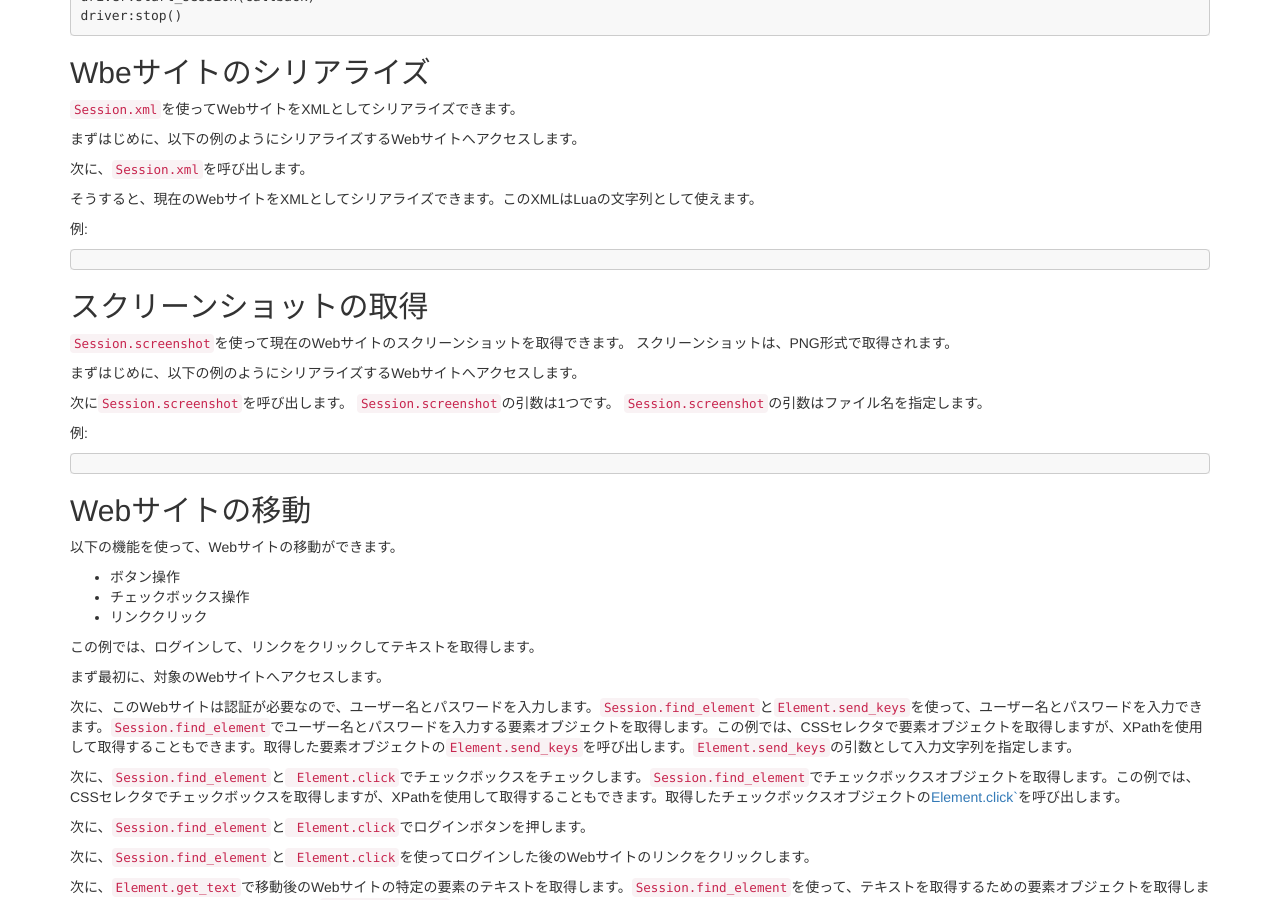
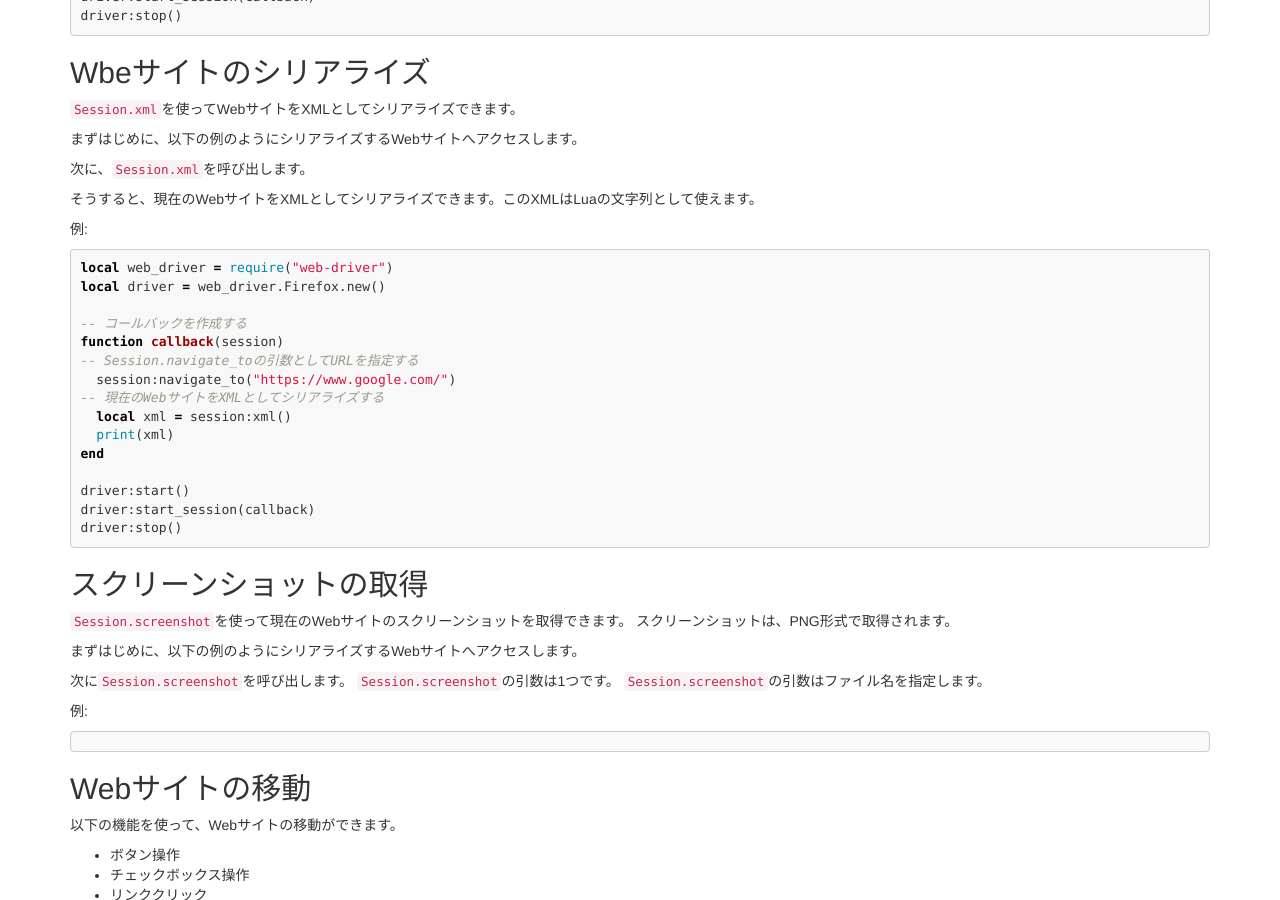
Before and after one commit to clear-code/lua-web-driver, a Jekyll site: the page built from docs/ja/tutorial/index.md, in a window 1280 px wide and 900 px high, scrolled down 938 px. Built offline with Jekyll 4.4.1, drawn with Linux system fonts in a browser that asks for light colours.

Commit message:
doc tutorial: add example for how to serialize to website

````diff
--- a/docs/ja/tutorial/index.md
+++ b/docs/ja/tutorial/index.md
@@ -68,6 +68,21 @@ driver:stop()
 例:
 
 ```lua
+local web_driver = require("web-driver")
+local driver = web_driver.Firefox.new()
+
+-- コールバックを作成する
+function callback(session)
+-- Session.navigate_toの引数としてURLを指定する
+  session:navigate_to("https://www.google.com/")
+-- 現在のWebサイトをXMLとしてシリアライズする
+  local xml = session:xml()
+  print(xml)
+end
+
+driver:start()
+driver:start_session(callback)
+driver:stop()
 ```
 
 ## スクリーンショットの取得 {#take-screenshot}
````
Also changed, not shown: docs/tutorial/index.md (+15 -0 lines), 1 other file.
